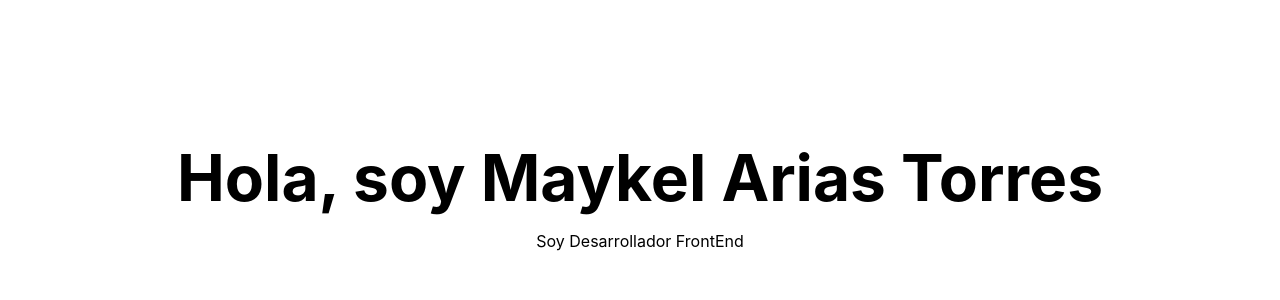
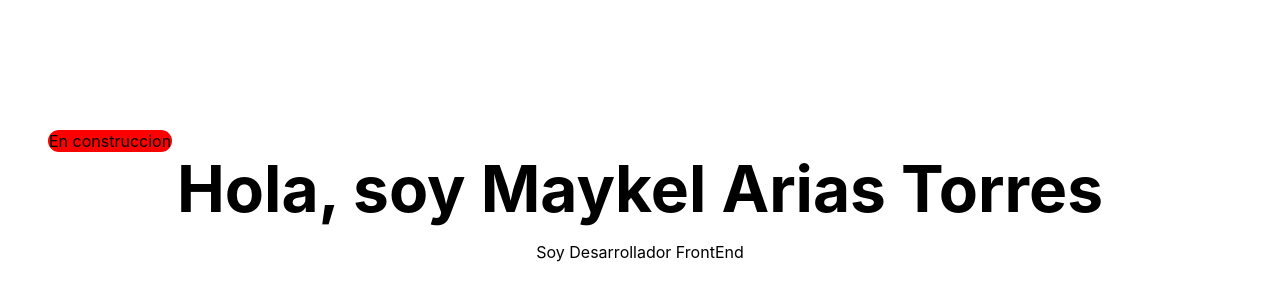
Before and after one commit to m4yk3ldev/m4yk3ldev.github.io, a Next.js app: page / in a window 1280 px wide. Shown: the part 196-496 px from the top of the page. Built offline with nearby package versions, Linux system fonts and the light colour scheme.

Commit message:
Iniciando Portafolio

```diff
--- a/components/Home.tsx
+++ b/components/Home.tsx
@@ -4,6 +4,9 @@ const Home: FC = () => {
   return (
     <>
       <main className={styles.main}>
+        <div className={styles.status}>
+          <span>En construccion</span>
+        </div>
         <h1 className={styles.title}>
           Hola, soy <span>Maykel Arias Torres</span>
         </h1>
--- a/styles/Home.module.css
+++ b/styles/Home.module.css
@@ -1,7 +1,3 @@
-.container {
-  padding: 0 2rem;
-}
-
 .main {
   min-height: 100vh;
   padding: 4rem 0;
@@ -10,6 +6,23 @@
   flex-direction: column;
   justify-content: center;
   align-items: center;
+  padding: 0 2rem;
+}
+.main .status {
+  background-color: red;
+  align-self: flex-start;
+  border-radius: 15px;
+  display: flex;
+  align-items: center;
+  flex-direction: row;
+  flex-wrap: nowrap;
+  align-content: center;
+  justify-content: center;
+  margin-left: 16px;
+}
+.main .status span {
+  font-size: 1rem;
+  padding: 1px;
 }
 
 .title {
```
